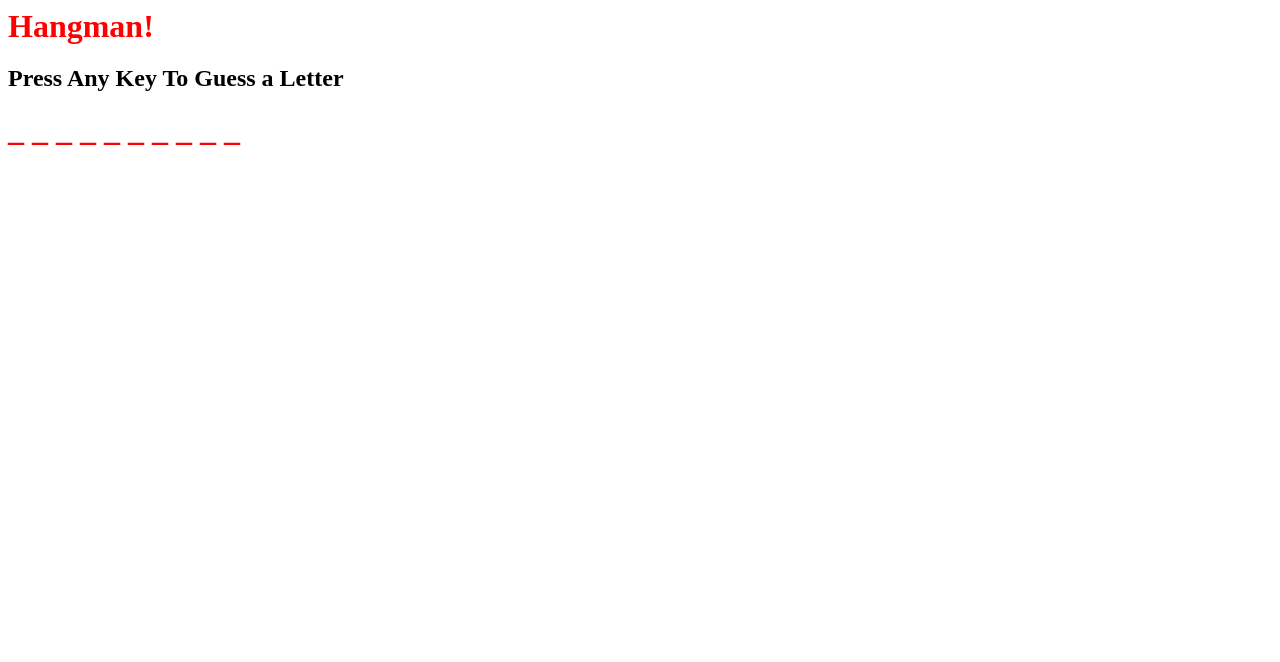
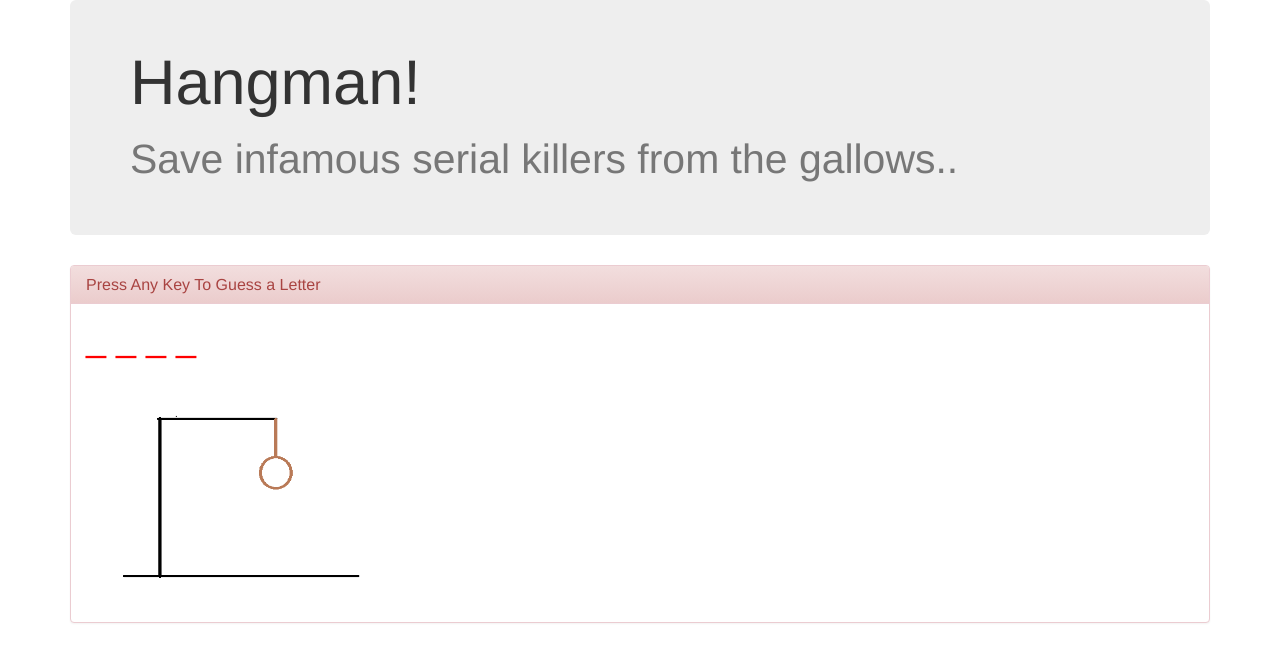
Before and after one commit to willreed111185/Hangman-Game, a plain HTML site: page index.html in a window 1280 px wide. Drawn offline with nearby package versions, Linux system fonts and the light colour scheme.

Commit message:
bootstrap

```diff
--- a/index.html
+++ b/index.html
@@ -1,17 +1,48 @@
 <!DOCTYPE html>
 <html>
 <head>
+  	<meta charset="UTF-8">
+	<meta name="viewport" content="width=device-width, initial-scale=1">
 	<title>HANGMAN</title>
+
+	<!-- Latest compiled and minified CSS -->
+	<link rel="stylesheet" href="https://maxcdn.bootstrapcdn.com/bootstrap/3.3.7/css/bootstrap.min.css" integrity="sha384-BVYiiSIFeK1dGmJRAkycuHAHRg32OmUcww7on3RYdg4Va+PmSTsz/K68vbdEjh4u" crossorigin="anonymous">
+
+	<!-- Optional theme -->
+	<link rel="stylesheet" href="https://maxcdn.bootstrapcdn.com/bootstrap/3.3.7/css/bootstrap-theme.min.css" integrity="sha384-rHyoN1iRsVXV4nD0JutlnGaslCJuC7uwjduW9SVrLvRYooPp2bWYgmgJQIXwl/Sp" crossorigin="anonymous">
+
+	<!-- Latest compiled and minified JavaScript -->
+	<script src="https://maxcdn.bootstrapcdn.com/bootstrap/3.3.7/js/bootstrap.min.js" integrity="sha384-Tc5IQib027qvyjSMfHjOMaLkfuWVxZxUPnCJA7l2mCWNIpG9mGCD8wGNIcPD7Txa" crossorigin="anonymous"></script>
+
 	<link rel="stylesheet" type="text/css" href="css/style.css">
+
 </head>
 <body>
-  <h1>Hangman!</h1>
-  <h2>Press Any Key To Guess a Letter</h2>
+<div class="container">
+
+	<div class="jumbotron">
+	  <h1>Hangman!<small><br>Save infamous serial killers from the gallows..</small></h1>
+	</div>
+
+<div class="panel panel-danger">
+  <div class="panel-heading">
+    <h2 class="panel-title">Press Any Key To Guess a Letter</h2>
+  </div>
+  <div class="panel-body">
 	  <div id="wordDisp"></div>
 	  <h2 id="usedDisp"></h2>
 	  <div id="hangmanImage">
 	    <img id="gameImage" src="">
 	  </div>
+  </div>
+</div>
+
+
+
+
+</div>
+
    <script src="javascript/hangman.js"></script>
+
 </body>
 </html>
--- a/javascript/hangman.js
+++ b/javascript/hangman.js
@@ -15,7 +15,7 @@ var arrayGameWord;
 var wordLength;
 var displayArray=[];
 //create a list of words to choose from
-var words = ['monica','billy','javascript','pixel','thumper','ryan'];
+var words = ['jack','ripper','dahmer','gacy','zodiac','bundy','cullen'];
 
   function gameSetUp(){
     displayStr = " ";
@@ -53,6 +53,7 @@ function imageChange(wordStr){
   document.getElementById("hangmanImage").innerHTML = imageURL;
 }
 gameSetUp();
+imageChange(lossCtr)
  //The game will go on for 6 missed letters, then you die
   //---------------------------------------------
   //check for keypress and if it's alpha only, proceed after assigning it to the userGuess
@@ -113,7 +114,7 @@ document.onkeyup = function(event) {
     // document.getElementById("usedDisp").innerHTML = "FOREVER";
     imageChange(lossCtr)
     document.body.style.backgroundImage = "url('images/lossBackground.jpg')";
-    alert("You LOOSE");
+   // alert("You LOOSE");
     gameSetUp();
   }
   gameWon=displayArray.indexOf("_ ");
@@ -123,7 +124,7 @@ document.onkeyup = function(event) {
     // document.getElementById("usedDisp").innerHTML = "Live to See Another Day!";
     imageChange("won")
     document.body.style.backgroundImage = "url('images/winningBackground.jpg')";
-    alert("You WIN");
+    //alert("You WIN");
     gameSetUp();
   }
 } //end function(event)
```
Lines whose indentation alone changed are shown as unchanged.
